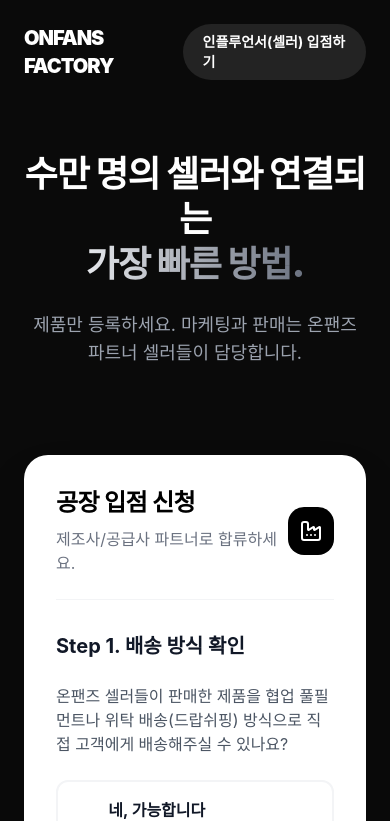
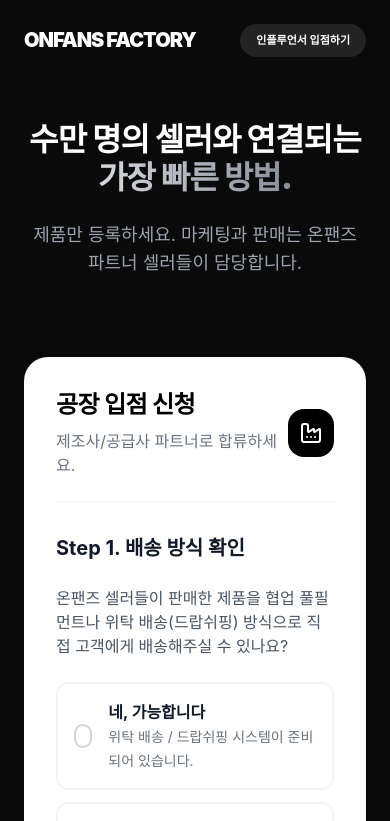
Before and after one commit to mjkorean3000-code/infants, a React (Vite) app in the folder frontend/: page /factory-apply in a window 390 px wide. Shown: the top 821 px of the page. Built offline with nearby package versions, Linux system fonts and the light colour scheme; no server answers; a web font is replaced by a local one.

Commit message:
design: Optimize mobile UI and update email placeholders in application pages

```diff
--- a/frontend/src/components/PromoLinkCard.tsx
+++ /dev/null
@@ -1,58 +0,0 @@
-import { useState } from 'react';
-import { Copy, CheckCircle2, Link as LinkIcon } from 'lucide-react';
-import type { DashboardData } from '../hooks/useDashboardData';
-
-interface Props {
-  influencer: DashboardData['influencer'];
-}
-
-export const PromoLinkCard = ({ influencer }: Props) => {
-  const [copied, setCopied] = useState(false);
-
-  const handleCopy = () => {
-    if (!influencer?.tracking_link) return;
-    const fullLink = influencer.tracking_link.startsWith('http')
-      ? influencer.tracking_link
-      : `https://onfans.vercel.app/store/${influencer.tracking_link}`;
-    navigator.clipboard.writeText(fullLink);
-    setCopied(true);
-    setTimeout(() => setCopied(false), 2000);
-  };
-
-  return (
-    <div className="flex h-full flex-col gap-4 rounded-2xl border border-gray-200 bg-white p-5 sm:p-6 shadow-sm transition-all hover:shadow-md">
-      <div>
-        <h3 className="mb-2 text-lg font-bold text-gray-900">내 홍보용 단축 링크</h3>
-        <p className="text-sm text-gray-500">
-          이 링크를 통해 발생한 주문에 대해 <b className="text-gray-900 font-semibold">{influencer?.settlement_rate}%</b>의 수수료가 정산됩니다.
-        </p>
-      </div>
-
-      <div className="mt-auto flex items-center rounded-xl border border-gray-200 bg-bg-base px-4 py-3">
-        <LinkIcon size={16} className="mr-2 text-gray-400 shrink-0" />
-        <span className="flex-1 overflow-hidden text-ellipsis whitespace-nowrap text-sm font-medium text-primary">
-          {influencer?.tracking_link
-            ? (influencer.tracking_link.startsWith('http') ? influencer.tracking_link : `https://onfans.vercel.app/store/${influencer.tracking_link}`)
-            : '링크 생성 중...'}
-        </span>
-      </div>
-
-      <button
-        onClick={handleCopy}
-        className="mt-2 flex w-full items-center justify-center gap-2 rounded-xl bg-primary px-5 py-3 text-sm sm:text-base font-semibold text-white transition-colors hover:bg-primary-hover active:bg-blue-700"
-      >
-        {copied ? (
-          <>
-            <CheckCircle2 size={18} />
-            복사 완료!
-          </>
-        ) : (
-          <>
-            <Copy size={18} />
-            링크 복사하기
-          </>
-        )}
-      </button>
-    </div>
-  );
-};
--- a/frontend/src/pages/FactoryApply.tsx
+++ b/frontend/src/pages/FactoryApply.tsx
@@ -91,18 +91,20 @@
     <div className="min-h-screen bg-[#0a0a0a] font-sans selection:bg-white selection:text-black">
       {/* Navbar */}
       <nav className="flex items-center justify-between px-6 py-6 sm:px-12">
-        <div className="text-xl font-black tracking-tighter text-white">ONFANS FACTORY</div>
-        <a href="/apply" className="rounded-full bg-white/10 px-5 py-2 text-sm font-bold text-white transition-colors hover:bg-white/20">
-          인플루언서(셀러) 입점하기
+        <div className="text-xl font-black tracking-tighter text-white shrink-0">ONFANS FACTORY</div>
+        <a href="/apply" className="rounded-full bg-white/10 px-4 py-2 text-[11px] sm:text-sm font-bold text-white transition-colors hover:bg-white/20 whitespace-nowrap ml-4">
+          인플루언서 입점하기
         </a>
       </nav>
 
       {/* Hero Section */}
-      <section className="px-6 py-12 sm:px-12 sm:py-20">
-        <div className="mx-auto max-w-4xl text-center">
-          <h1 className="mb-6 text-4xl font-black leading-tight tracking-tight text-white sm:text-5xl lg:text-6xl">
-            수만 명의 셀러와 연결되는<br />
-            <span className="text-transparent bg-clip-text bg-gradient-to-r from-gray-200 to-gray-500">가장 빠른 방법.</span>
+      <section className="px-6 py-10 sm:px-12 sm:py-20">
+        <div className="mx-auto max-w-5xl text-center">
+          <h1 className="mb-6 text-[32px] font-black leading-[1.2] tracking-tight text-white sm:text-6xl lg:text-7xl break-keep">
+            수만 명의 셀러와 연결되는
+            <span className="block text-transparent bg-clip-text bg-gradient-to-r from-gray-100 to-gray-500">
+              가장 빠른 방법.
+            </span>
           </h1>
           <p className="mx-auto mb-10 max-w-2xl text-lg text-gray-400 sm:text-xl">
             제품만 등록하세요. 마케팅과 판매는 온팬즈 파트너 셀러들이 담당합니다.
--- a/frontend/src/pages/PartnerApply.tsx
+++ b/frontend/src/pages/PartnerApply.tsx
@@ -81,13 +81,13 @@
       </nav>
 
       {/* Hero Section */}
-      <section className="px-6 py-16 sm:px-12 sm:py-24 lg:py-32">
+      <section className="px-6 py-12 sm:px-12 sm:py-24 lg:py-32">
         <div className="mx-auto max-w-4xl text-center">
-          <h1 className="mb-6 text-5xl font-black leading-tight tracking-tight text-white sm:text-6xl lg:text-7xl">
+          <h1 className="mb-6 text-[36px] font-black leading-[1.2] tracking-tight text-white sm:text-6xl lg:text-7xl break-keep">
             무재고로 시작하는<br />
             <span className="text-transparent bg-clip-text bg-gradient-to-r from-gray-200 to-gray-500">나만의 브랜드.</span>
           </h1>
-          <p className="mx-auto mb-10 max-w-2xl text-lg text-gray-400 sm:text-xl">
+          <p className="mx-auto mb-10 max-w-2xl text-lg text-gray-400 sm:text-xl break-keep">
             재고 부담, 배송, CS 스트레스 없이 오직 콘텐츠에만 집중하세요. 온팬즈가 당신의 커머스를 현실로 만듭니다.
           </p>
         </div>
@@ -144,16 +144,17 @@
               </div>
             </div>
 
-                <div className="mb-4">
-                  <label className="mb-2 block text-sm font-bold text-gray-700">연락용 이메일 주소</label>
+            <div className="flex flex-col gap-2">
+              <label htmlFor="email" className="text-sm font-bold text-gray-900">연락용 이메일 주소</label>
               <input
                 type="email"
+                id="email"
                 name="email"
                 required
+                placeholder="example@naver.com"
                 value={formData.email}
                 onChange={handleChange}
-                    placeholder="admin@onfans.com"
-                    className="w-full rounded-xl border border-gray-200 bg-gray-50 px-4 py-3 text-sm focus:border-black focus:bg-white focus:outline-none"
+                className="w-full rounded-xl border-2 border-gray-100 bg-gray-50 px-4 py-3 font-medium text-black transition-colors focus:border-black focus:bg-white focus:outline-none"
               />
             </div>
 
--- a/frontend/src/pages/SellerDashboard.tsx
+++ b/frontend/src/pages/SellerDashboard.tsx
@@ -1,6 +1,5 @@
 import { useDashboardData } from '../hooks/useDashboardData';
 import { SummaryCards } from '../components/SummaryCards';
-import { PromoLinkCard } from '../components/PromoLinkCard';
 import { RevenueChart } from '../components/RevenueChart';
 import { RecentOrders } from '../components/RecentOrders';
 import { ProductCatalog } from '../components/ProductCatalog';
@@ -29,15 +28,8 @@
       {/* 상단 요약 카드 (모바일 1열, 태블릿 3열) */}
       <SummaryCards summary={summary} />
 
-      {/* 중간 영역: 수익 차트 & 프로모션 링크 (모바일 1열, 데스크탑 2:1 비율) */}
-      <div className="grid grid-cols-1 gap-6 lg:grid-cols-3">
-        <div className="lg:col-span-2">
-          <RevenueChart data={revenueChart} />
-        </div>
-        <div className="lg:col-span-1">
-          <PromoLinkCard influencer={influencer} />
-        </div>
-      </div>
+      {/* 수익 차트 */}
+      <RevenueChart data={revenueChart} />
 
       {/* 메인 영역: 상품 카탈로그 (링크 자동 생성) */}
       <ProductCatalog influencer={influencer} />
```
Lines whose indentation alone changed are shown as unchanged.
